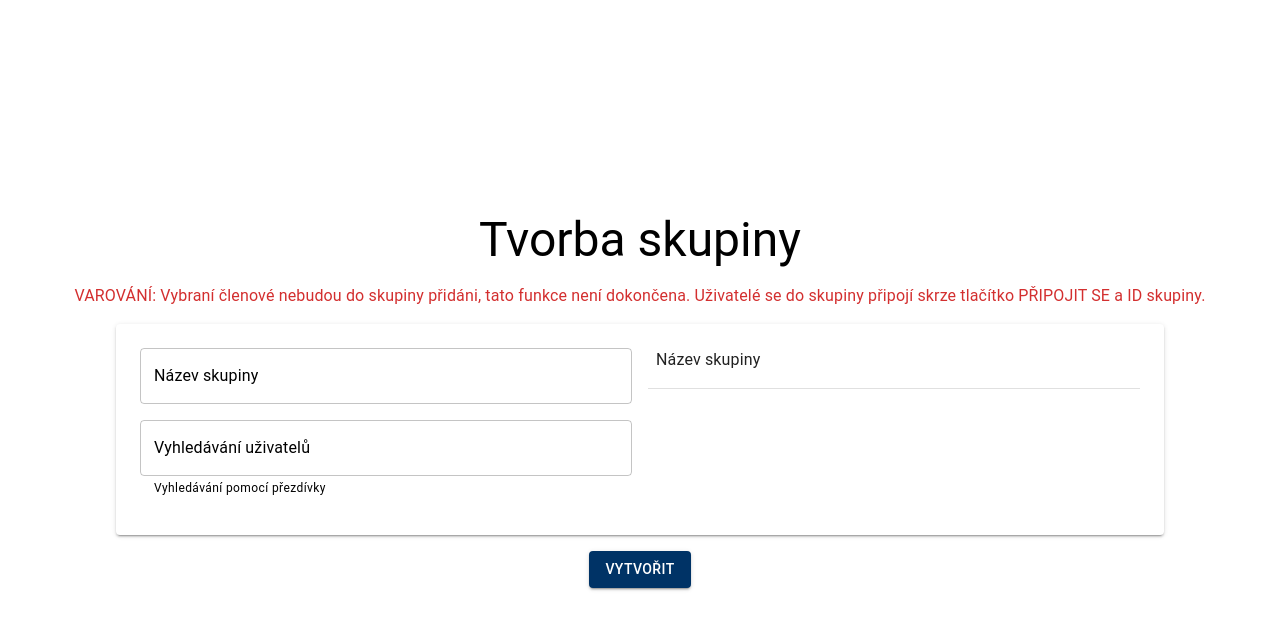
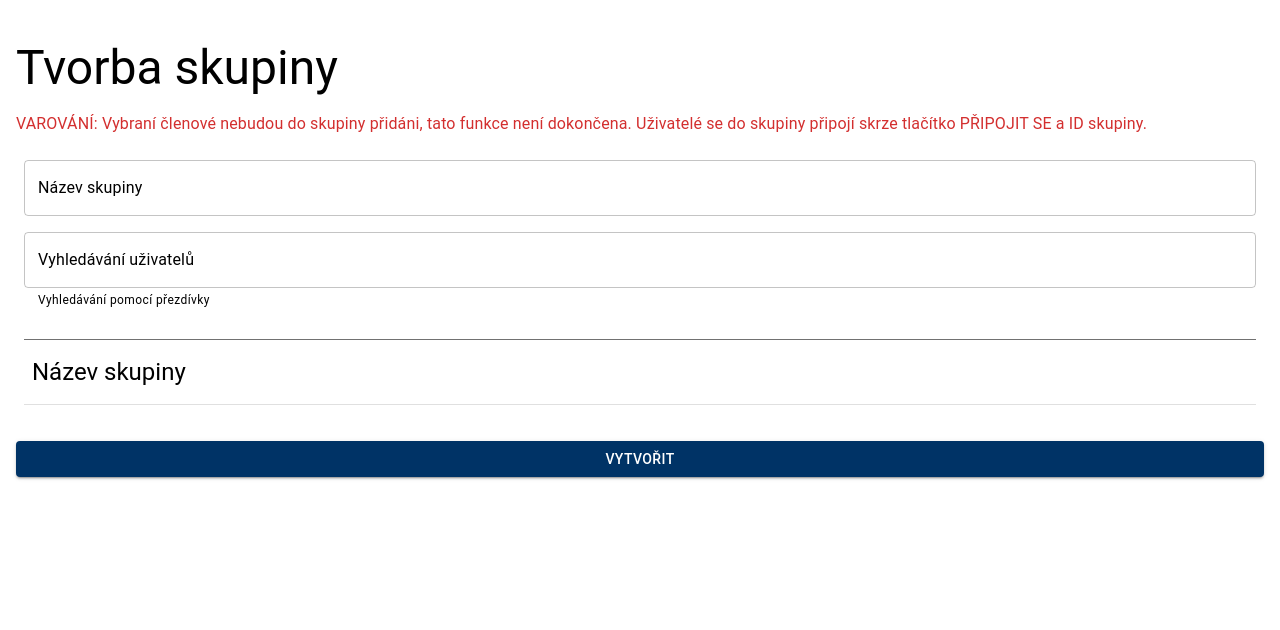
Before and after one commit to Bajky11/group-planner, a React (Create React App) app: page /group-planner/groupcreation in a window 1280 px wide. Shown: the top 630 px of the page. Built offline with nearby package versions, Linux system fonts and the light colour scheme.

Commit message:
redesign group creation page

```diff
--- a/src/modules/frontend/components/CustomDrawer.js
+++ b/src/modules/frontend/components/CustomDrawer.js
@@ -61,6 +61,7 @@ const CustomDrawer = ({ open, toggle }) => {
       ModalProps={{
         keepMounted: true, // Better performance on mobile devices.
       }}
+      sx={{width: "150px"}}
     >
       {user.id && <CustomAvatar />}
       <Divider />
--- a/src/modules/frontend/containers/FullScreenColorContainer.js
+++ b/src/modules/frontend/containers/FullScreenColorContainer.js
@@ -25,16 +25,19 @@ const FullScreenColorContainer = ({
         display: "flex",
         flexDirection: "row",
         position: "relative",
+        paddingLeft:  drawerOpen ? "158px" : "16px",
+        paddingRight: "16px",
+        paddingTop: "40px"
       }}
     >
       {user.id && <CustomDrawer open={drawerOpen} toggle={toggleDrawer} />}
-      {!drawerOpen && user.id && (
+      {(!drawerOpen && user.id) && (
         <IconButton
           onClick={toggleDrawer}
           sx={{
             position: "absolute", // Absolutní pozicování vzhledem k nejbližšímu relativně pozicovanému předku
             top: 0, // Na vrchu kontejneru
-            left: 0, // Na levé straně kontejneru
+            left: 8, // Na levé straně kontejneru
             zIndex: 1201, // Zajistěte, že bude nad ostatními prvkami (drawer má obvykle zIndex okolo 1200)
           }}
         >
--- a/src/modules/frontend/screens/GroupCreationScreen.js
+++ b/src/modules/frontend/screens/GroupCreationScreen.js
@@ -12,6 +12,7 @@ import { updateArrayFieldInDocument } from "../../backend/updateArrayFieldInDocu
 import { updateFirestoreDocument } from "../../backend/updateFirestoreDocument";
 import { useAtom } from "jotai";
 import { userAtom } from "../state/state";
+import { useNavigate } from "react-router-dom";
 
 const users = [
   { username: "Lukas Cerny" },
@@ -28,6 +29,8 @@ const GroupCreationScreen = () => {
   const [filteredUsers, setFilteredUsers] = useState([]);
   const [selectedUsers, setSelectedUsers] = useState([]);
   const [user, setUser] = useAtom(userAtom);
+  const [disable, setDisable] = useState(false);
+  const navigate = useNavigate();
 
   const hasMounted = useRef(false);
   useEffect(() => {
@@ -59,6 +62,11 @@ const GroupCreationScreen = () => {
   }
 
   const createGroup = async () => {
+    if(groupName == ""){
+      alert("Jméno skupiny je prázdné!")
+      return;
+    }
+
     try {
       const groupId = await addFirestoreDocument("groups", {
         name: groupName,
@@ -69,7 +77,7 @@ const GroupCreationScreen = () => {
       updateArrayFieldInDocument("users", user.id, "groups", [groupId]);
 
       setUser({ ...user, groups: updatedGroups });
-
+      navigate("/main")
       //TODO: Optionally, add group ID to each selected user's groups in the backend
     } catch (error) {
       console.error("Failed to create group:", error);
@@ -78,9 +86,8 @@ const GroupCreationScreen = () => {
 
   return (
     <FullScreenColorContainer
-      alignItems="center"
-      justifyContent="center"
-      Drawer={<Drawer />}
+      alignItems="stretch"
+      justifyContent="flex-start"
       spacing={2}
     >
       <Typography variant="h3">Tvorba skupiny</Typography>
@@ -89,17 +96,13 @@ const GroupCreationScreen = () => {
         dokončena. Uživatelé se do skupiny připojí skrze tlačítko PŘIPOJIT SE a
         ID skupiny.
       </Typography>
-      <Paper
-        sx={{ padding: 3, width: "100%", maxWidth: "1000px" }}
-        elevation={2}
-      >
-        {" "}
+
         {/* Adjusted for responsiveness */}
-        <Grid container spacing={2} alignItems="stretch">
+        <Grid container spacing={2} alignItems="stretch" direction={"column"}>
           {" "}
           {/* alignItems stretch for full height */}
           {/* Left Grid item */}
-          <Grid xs={12} md={6} item container direction="column" spacing={2}>
+          <Grid   item container direction="column" spacing={2}>
             <Grid>
               <TextField
                 fullWidth
@@ -131,10 +134,13 @@ const GroupCreationScreen = () => {
               ))}
             </Grid>
           </Grid>
+          <Grid>
+              <Divider color="grey"/>
+            </Grid>
           {/* Right Grid item */}
-          <Grid xs={12} md={6} container direction="column" spacing={2}>
+          <Grid container direction="column" spacing={2}>
             <Grid>
-              <Typography paddingLeft={1}>
+              <Typography paddingLeft={1} variant="h5">
                 {groupName || "Název skupiny"}
               </Typography>
             </Grid>
@@ -149,6 +155,7 @@ const GroupCreationScreen = () => {
                     key={index}
                     onClick={() => onRemove(user)}
                     color="error"
+                    sx={{width: "100px"}}
                   >
                     {user.username}
                   </Button>
@@ -157,7 +164,7 @@ const GroupCreationScreen = () => {
             </Grid>
           </Grid>
         </Grid>
-      </Paper>
+
       <Button variant={"contained"} onClick={createGroup}>
         Vytvořit
       </Button>
```
